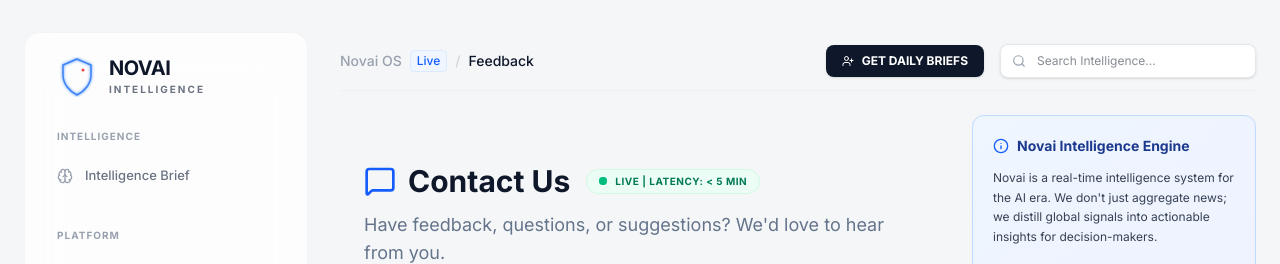
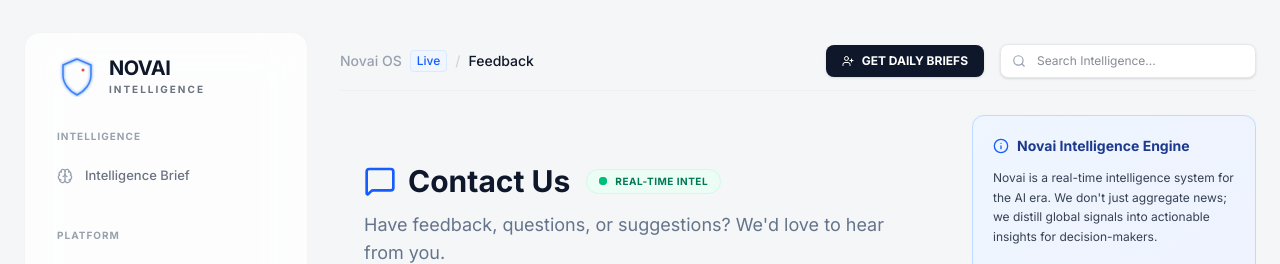
Before and after one commit to samw425/novai-restored, a Next.js app: page /feedback in a window 1280 px wide. Shown: the top 264 px of the page. Built offline with nearby package versions, Linux system fonts and the light colour scheme.

Commit message:
feat: change badge to REAL-TIME INTEL

```diff
--- a/src/components/ui/PageHeader.tsx
+++ b/src/components/ui/PageHeader.tsx
@@ -22,7 +22,7 @@ export function PageHeader({ title, description, insight, icon }: PageHeaderProp
                             <span className="animate-ping absolute inline-flex h-full w-full rounded-full bg-emerald-400 opacity-75"></span>
                             <span className="relative inline-flex rounded-full h-2 w-2 bg-emerald-500"></span>
                         </span>
-                        <span className="text-[10px] font-bold text-emerald-700 tracking-wider">LIVE | LATENCY: &lt; 5 MIN</span>
+                        <span className="text-[10px] font-bold text-emerald-700 tracking-wider">REAL-TIME INTEL</span>
                     </div>
                 </div>
                 <p className="text-[#64748B] text-lg max-w-3xl">{description}</p>
```
